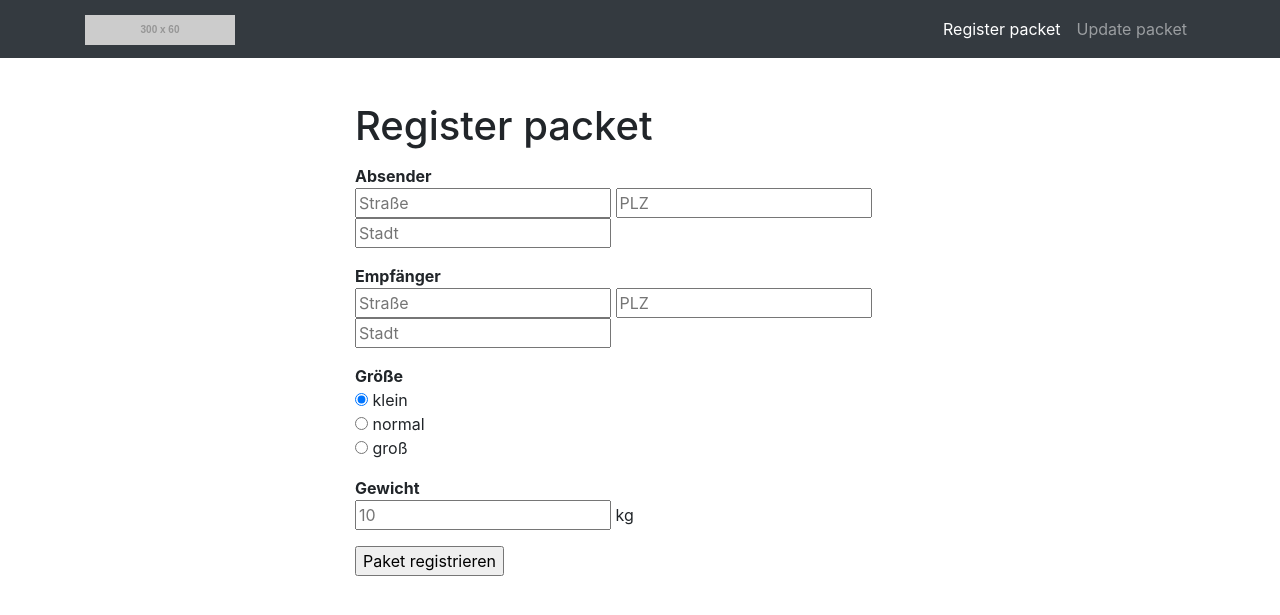
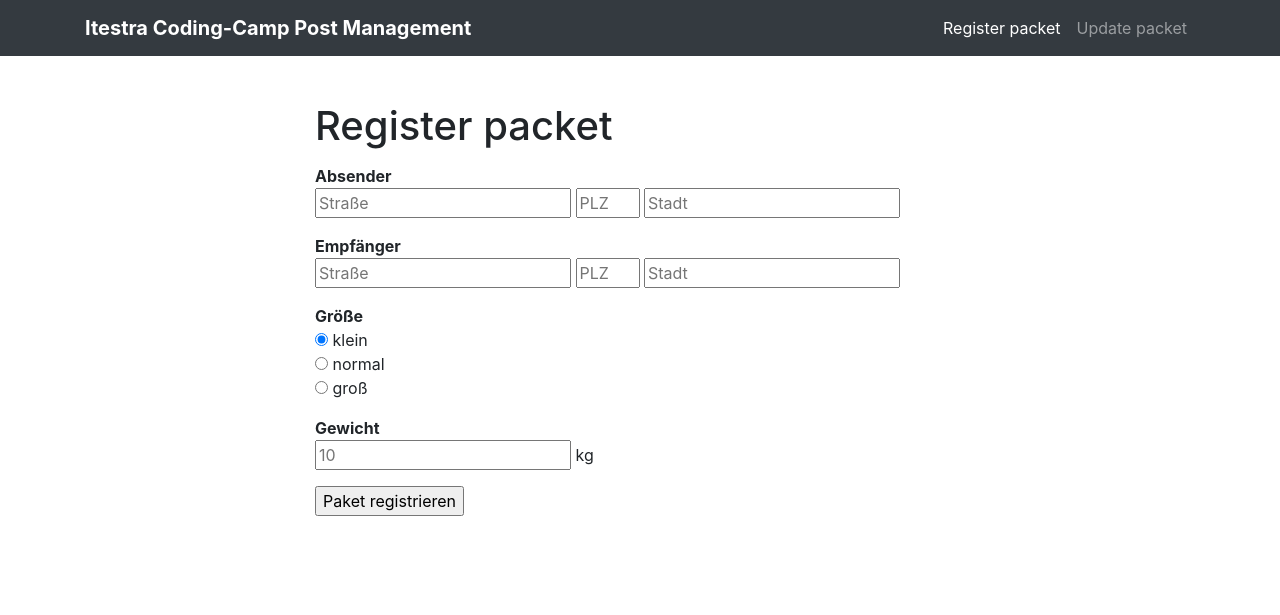
Before and after one commit to CodingCamp2017/pakete, a PHP site: page / in a window 1280 px wide. Shown: the top 615 px of the page. Run offline with PHP 8.4, Linux system fonts and the light colour scheme; grey boxes labelled with a size stand in for pictures from a placeholder-image service; some libraries are stand-ins or nearby versions.

Commit message:
Increase width for strange browsers

```diff
--- a/frontend/post/css/style.css
+++ b/frontend/post/css/style.css
@@ -1,15 +1,11 @@
-/*!
- * Start Bootstrap - Logo Nav (http://startbootstrap.com/template-overviews/logo-nav)
- * Copyright 2013-2017 Start Bootstrap
- * Licensed under MIT (https://github.com/BlackrockDigital/startbootstrap-logo-nav/blob/master/LICENSE)
- */
-
 body {
     padding-top: 54px;
 }
+
 .pageContent {
 	width: 90%;
 }
+
 .checkboxMargin{
 	margin-top: 6px;
 }
@@ -18,11 +14,16 @@ body {
 	display: none;
 }
 
+.zip_input {
+	width: 4em;
+}
+
 @media (min-width: 992px) {
     body {
         padding-top: 56px;
     }
+
 	.pageContent {
-	width: 570px;
+		width: 650px;
 	}
 }
--- a/frontend/post/index.html
+++ b/frontend/post/index.html
@@ -21,7 +21,7 @@
     <nav class="navbar navbar-expand-lg navbar-dark bg-dark fixed-top">
       <div class="container">
         <a class="navbar-brand" href="#">
-          <img src="http://placehold.it/300x60?text=Logo" width="150" height="30" alt="">
+          <b>Itestra Coding-Camp Post Management</b>
         </a>
         <button class="navbar-toggler" type="button" data-toggle="collapse" data-target="#navbarResponsive" aria-controls="navbarResponsive" aria-expanded="false" aria-label="Toggle navigation">
           <span class="navbar-toggler-icon"></span>
@@ -47,14 +47,13 @@
         <form>
           <p><b>Absender</b><br>
           <input type="text" placeholder="Straße" id="sender_street" />
-
-		  <input type="text" placeholder="PLZ" id="sender_zip" />
+		      <input type="text" placeholder="PLZ" id="sender_zip" class="zip_input" pattern="[0-9]{5}" />
           <input type="text" placeholder="Stadt" id="sender_city" />
 
           </p>
           <p><b>Empfänger</b><br>
           <input type="text" placeholder="Straße" id="receiver_street" />
-          <input type="text" placeholder="PLZ" id="receiver_zip" />
+          <input type="text" placeholder="PLZ" id="receiver_zip" class="zip_input" pattern="[0-9]{5}" />
           <input type="text" placeholder="Stadt" id="receiver_city" />
           </p>
           <p><b>Größe</b><br>
```
